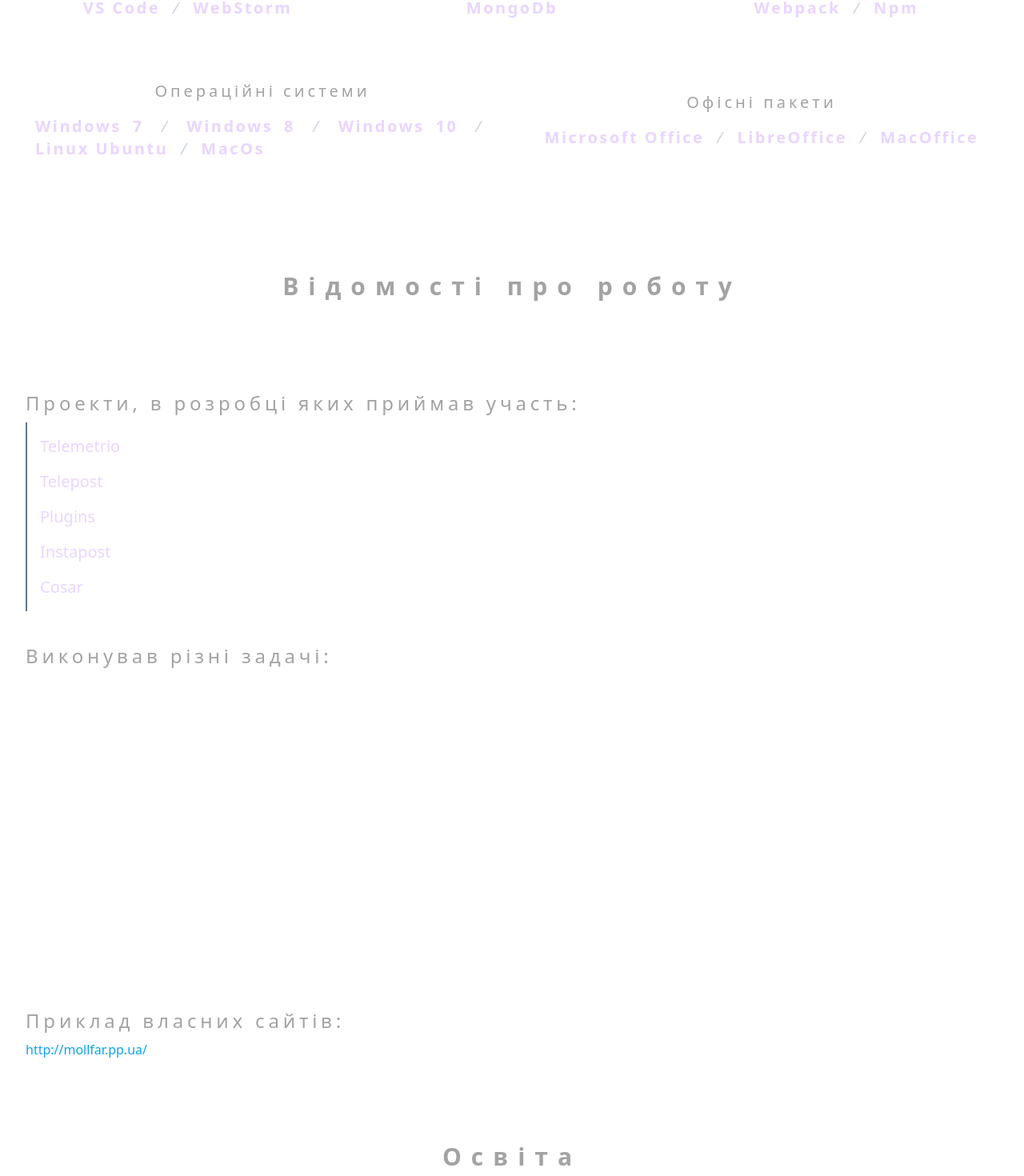
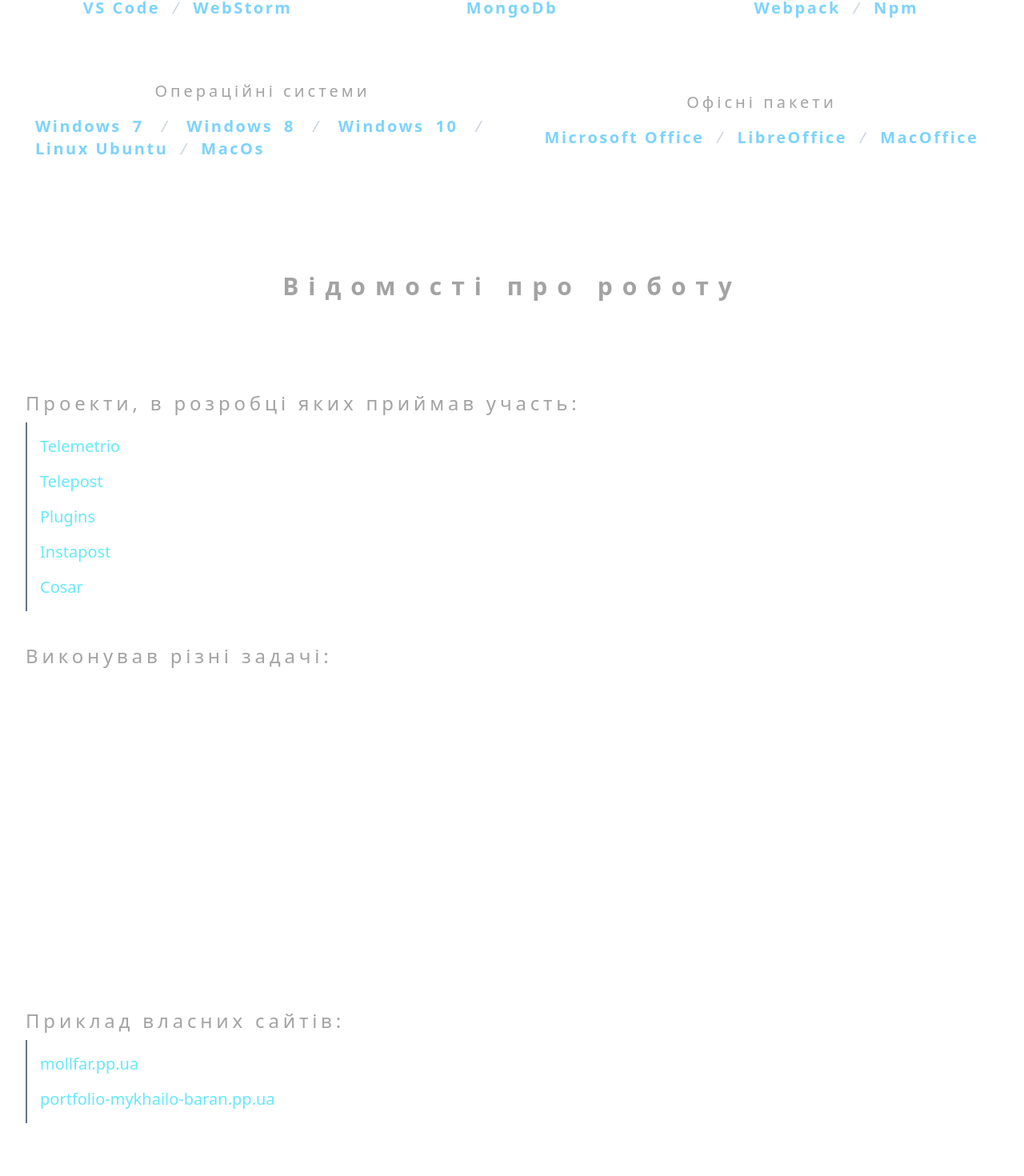
Before and after one commit to mishamollfar/portfolio, a Next.js app: page /about in a window 1280 px wide. Shown: the part 998-2468 px from the top of the page at 80% size. Built offline with nearby package versions, Linux system fonts and the light colour scheme.

Commit message:
replace style colors

```diff
--- a/app/about/page.tsx
+++ b/app/about/page.tsx
@@ -24,32 +24,32 @@ export default function AboutPage() {
                 <h2 className='text-3xl text-neutral-400 tracking-[.4em] text-center mt-10 mb-10 font-semibold w-full'>Професійні навики</h2>
                 <div className='flex flex-col sm:flex-row sm:flex-wrap items-center'>
                     <div className='flex flex-col items-center grow basis-1/2 py-4 px-2 mb-8'>
-                        <h5 className='text-xl text-neutral-400 tracking-[.2em] py-2'>Мови програмування</h5>
-                        <h3 className='text-justify text-xl text-purple-200 tracking-[.125em] font-bold p-1 mt-1'>
+                        <h5 className="text-xl text-neutral-400 tracking-[.2em] py-2">Мови програмування</h5>
+                        <h3 className="text-justify text-xl text-sky-300 tracking-[.125em] font-bold p-1 mt-1">
                             C++
-                            <em className='font-normal text-slate-300 px-2'> / </em>
+                            <em className="font-normal text-slate-300 px-2"> / </em>
                             JavaScript
-                            <em className='font-normal text-slate-300 px-2'> / </em>
+                            <em className="font-normal text-slate-300 px-2"> / </em>
                             HTML
-                            <em className='font-normal text-slate-300 px-2'> / </em>
+                            <em className="font-normal text-slate-300 px-2"> / </em>
                             Pascal
-                            <em className='font-normal text-slate-300 px-2'> / </em>
+                            <em className="font-normal text-slate-300 px-2"> / </em>
                             Python
                         </h3>
                     </div>
                     <div className='flex flex-col items-center grow basis-1/2 py-4 px-2 mb-8'>
-                        <h5 className='text-xl text-neutral-400 tracking-[.2em] py-2'>Технології програмування</h5>
-                        <h3 className='text-justify text-xl text-purple-200 tracking-[.125em] font-bold p-1 mt-1'>
+                        <h5 className="text-xl text-neutral-400 tracking-[.2em] py-2">Технології програмування</h5>
+                        <h3 className="text-justify text-xl text-sky-300 tracking-[.125em] font-bold p-1 mt-1">
                             Angular 2+
-                            <em className='font-normal text-slate-300 px-2'> / </em>
+                            <em className="font-normal text-slate-300 px-2"> / </em>
                             Node.js
-                            <em className='font-normal text-slate-300 px-2'> / </em>
+                            <em className="font-normal text-slate-300 px-2"> / </em>
                             Git
-                            <em className='font-normal text-slate-300 px-2'> / </em>
+                            <em className="font-normal text-slate-300 px-2"> / </em>
                             Rxjs
-                            <em className='font-normal text-slate-300 px-2'> / </em>
+                            <em className="font-normal text-slate-300 px-2"> / </em>
                             Css
-                            <em className='font-normal text-slate-300 px-2'> / </em>
+                            <em className="font-normal text-slate-300 px-2"> / </em>
                             Scss
                             <em className='font-normal text-slate-300 px-2'> / </em>
                             Nest js
@@ -60,48 +60,48 @@ export default function AboutPage() {
                         </h3>
                     </div>
                     <div className='flex flex-col items-center grow basis-1/4 py-4 px-2 mb-8'>
-                        <h5 className='text-xl text-neutral-400 tracking-[.2em] py-2'>Веб-редактори</h5>
-                        <h3 className='text-justify text-xl text-purple-200 tracking-[.125em] font-bold p-1 mt-1'>
+                        <h5 className="text-xl text-neutral-400 tracking-[.2em] py-2">Веб-редактори</h5>
+                        <h3 className="text-justify text-xl text-sky-300 tracking-[.125em] font-bold p-1 mt-1">
                             VS Code
-                            <em className='font-normal text-slate-300 px-2'> / </em>
+                            <em className="font-normal text-slate-300 px-2"> / </em>
                             WebStorm
                         </h3>
                     </div>
                     <div className='flex flex-col items-center grow basis-1/4 py-4 px-2 mb-8'>
-                        <h5 className='text-xl text-neutral-400 tracking-[.2em] py-2'>Бази даних</h5>
-                        <h3 className='text-justify text-xl text-purple-200 tracking-[.125em] font-bold p-1 mt-1'>
+                        <h5 className="text-xl text-neutral-400 tracking-[.2em] py-2">Бази даних</h5>
+                        <h3 className="text-justify text-xl text-sky-300 tracking-[.125em] font-bold p-1 mt-1">
                             MongoDb
                         </h3>
                     </div>
                     <div className='flex flex-col items-center grow basis-1/4 py-4 px-2 mb-8'>
-                        <h5 className='text-xl text-neutral-400 tracking-[.2em] py-2'>Системи зборки</h5>
-                        <h3 className='text-justify text-xl text-purple-200 tracking-[.125em] font-bold p-1 mt-1'>
+                        <h5 className="text-xl text-neutral-400 tracking-[.2em] py-2">Системи зборки</h5>
+                        <h3 className="text-justify text-xl text-sky-300 tracking-[.125em] font-bold p-1 mt-1">
                             Webpack
-                            <em className='font-normal text-slate-300 px-2'> / </em>
+                            <em className="font-normal text-slate-300 px-2"> / </em>
                             Npm
                         </h3>
                     </div>
                     <div className='flex flex-col items-center grow basis-1/3 py-4 px-2 mr-4 mb-8'>
-                        <h5 className='text-xl text-neutral-400 tracking-[.2em] py-2'>Операційні системи</h5>
-                        <h3 className='text-justify text-xl text-purple-200 tracking-[.125em] font-bold p-1 mt-1'>
+                        <h5 className="text-xl text-neutral-400 tracking-[.2em] py-2">Операційні системи</h5>
+                        <h3 className="text-justify text-xl text-sky-300 tracking-[.125em] font-bold p-1 mt-1">
                             Windows 7
-                            <em className='font-normal text-slate-300 px-2'> / </em>
+                            <em className="font-normal text-slate-300 px-2"> / </em>
                             Windows 8
-                            <em className='font-normal text-slate-300 px-2'> / </em>
+                            <em className="font-normal text-slate-300 px-2"> / </em>
                             Windows 10
-                            <em className='font-normal text-slate-300 px-2'> / </em>
+                            <em className="font-normal text-slate-300 px-2"> / </em>
                             Linux Ubuntu
-                            <em className='font-normal text-slate-300 px-2'> / </em>
+                            <em className="font-normal text-slate-300 px-2"> / </em>
                             MacOs
                         </h3>
                     </div>
                     <div className='flex flex-col items-center grow basis-1/3 py-4 px-2 ml-4 mb-8'>
-                        <h5 className='text-xl text-neutral-400 tracking-[.2em] py-2'>Офісні пакети</h5>
-                        <h3 className='text-justify text-xl text-purple-200 tracking-[.125em] font-bold p-1 mt-1'>
+                        <h5 className="text-xl text-neutral-400 tracking-[.2em] py-2">Офісні пакети</h5>
+                        <h3 className="text-justify text-xl text-sky-300 tracking-[.125em] font-bold p-1 mt-1">
                             Microsoft Office
-                            <em className='font-normal text-slate-300 px-2'> / </em>
+                            <em className="font-normal text-slate-300 px-2"> / </em>
                             LibreOffice
-                            <em className='font-normal text-slate-300 px-2'> / </em>
+                            <em className="font-normal text-slate-300 px-2"> / </em>
                             MacOffice
                         </h3>
                     </div>
@@ -114,20 +114,29 @@ export default function AboutPage() {
                 <div className='flex flex-col my-4'>
                     <h3 className='text-2xl text-neutral-400 tracking-[.2em] py-2'>Проекти, в розробці яких приймав участь:</h3>
                     <ul className='text-justify border-l-2 border-slate-500 pl-4'>
-                        <li className='my-4'>
-                            <span className='text-xl text-purple-200'>Telemetrio</span> - сервіс статистики telegram(https://telemetr.io)
+                        <li className="my-4">
+                            <a className="text-xl text-cyan-300 hover:text-cyan-500 transition duration-300"
+                               href="https://telemetr.io" target="_blank" rel="noreferrer">
+                                Telemetrio
+                            </a> - сервіс статистики telegram
                         </li>
-                        <li className='my-4'>
-                            <span className='text-xl text-purple-200'>Telepost</span> - сервіс віддаленого постинку в telegram(https://telepost.me)
+                        <li className="my-4">
+                            <a className="text-xl text-cyan-300 hover:text-cyan-500 transition duration-300"
+                               href="https://telepost.me" target="_blank" rel="noreferrer">
+                                Telepost
+                            </a> - сервіс віддаленого постинку в telegram
                         </li>
-                        <li className='my-4'>
-                            <span className='text-xl text-purple-200'>Plugins</span> - плагіни chrome для сервісу ecotime, instapost і telepost
+                        <li className="my-4">
+                            <span className="text-xl text-cyan-300">Plugins</span> - плагіни chrome для сервісу ecotime,
+                            instapost і telepost
                         </li>
-                        <li className='my-4'>
-                            <span className='text-xl text-purple-200'>Instapost</span> - сервіс віддаленого постинку в instagram(https://instapost.pw - зараз не підтримується)
+                        <li className="my-4">
+                            <span className="text-xl text-cyan-300">Instapost</span> - сервіс віддаленого постинку в
+                            instagram(https://instapost.pw - зараз не підтримується)
                         </li>
-                        <li className='my-4'>
-                            <span className='text-xl text-purple-200'>Cosar</span> - cервіс для модерації контенту вк(зараз не підтримується)
+                        <li className="my-4">
+                            <span className="text-xl text-cyan-300">Cosar</span> - cервіс для модерації контенту
+                            вк(зараз не підтримується)
                         </li>
                     </ul>
                 </div>
@@ -153,23 +162,30 @@ export default function AboutPage() {
                         <li className='my-4'>
                             модуля модерації контенту сервісу
                         </li>
-                        <li className='my-4'>
+                        <li className="my-4">
                             плагінів для Chrome
                         </li>
-                        <li className='my-4'>
+                        <li className="my-4">
                             написання тестів до розробки веб-інтерфесів;
                         </li>
                     </ul>
                 </div>
-                <div className='flex flex-col my-4'>
+                <div className="flex flex-col my-4">
                     <h3 className="text-2xl text-neutral-400 tracking-[.2em] py-2">Приклад власних сайтів:</h3>
-                    <p>
-                        <a href="http://mollfar.pp.ua/" target="_blank" rel="noreferrer"
-                           className="text-sky-500 hover:text-sky-700 transition duration-300">
-                            http://mollfar.pp.ua/
-                        </a>
-                        <span> - мій власний на Angular 2+</span>
-                    </p>
+                    <ul className="text-justify border-l-2 border-slate-500 pl-4">
+                        <li className="my-4">
+                            <a className="text-xl text-cyan-300 hover:text-cyan-500 transition duration-300"
+                               href="http://mollfar.pp.ua/" target="_blank" rel="noreferrer">
+                                mollfar.pp.ua
+                            </a> - mollfar.pp.ua
+                        </li>
+                        <li className="my-4">
+                            <a className="text-xl text-cyan-300 hover:text-cyan-500 transition duration-300"
+                               href="http://mykhailo-baran.pp.ua/" target="_blank" rel="noreferrer">
+                                portfolio-mykhailo-baran.pp.ua
+                            </a> - моє портфоліо на React + Next.js 13
+                        </li>
+                    </ul>
                 </div>
             </div>
             <div className='flex flex-col sm:flex-row sm:flex-wrap w-full py-4 sm:py-6 px-4'>
@@ -191,28 +207,28 @@ export default function AboutPage() {
                 <h2 className='text-3xl text-neutral-400 tracking-[.4em] text-center mt-10 mb-10 font-semibold w-full'>Знання мов</h2>
                 <div>
                     <p>
-                        <b className='text-purple-400 tracking-[.125em]'>українська</b>
+                        <b className="text-xl text-cyan-500 tracking-[.125em]">українська</b>
                         <span> - експерт,</span>
                     </p>
                     <p>
-                        <b className='text-purple-400 tracking-[.125em]'>англійська</b>
+                        <b className="text-xl text-cyan-500 tracking-[.125em]">англійська</b>
                         <span> – базовий (читаю і частково розумію, елементарне спілкування).</span>
                     </p>
                 </div>
             </div>
             <div className='flex flex-wrap items-center w-full py-4 sm:py-6 px-4'>
-                <h2 className='text-3xl text-neutral-400 tracking-[.4em] text-center mt-10 mb-10 font-semibold w-full'>Хоббі</h2>
-                <h3 className='text-justify text-xl text-purple-200 font-bold p-1 mt-1 tracking-[.125em]'>
+                <h2 className="text-3xl text-neutral-400 tracking-[.4em] text-center mt-10 mb-10 font-semibold w-full">Хоббі</h2>
+                <h3 className="text-justify text-xl text-sky-300 font-bold p-1 mt-1 tracking-[.125em]">
                     читати книги
-                    <em className='font-normal text-slate-300 px-2'> / </em>
+                    <em className="font-normal text-slate-300 px-2"> / </em>
                     слухати музику
-                    <em className='font-normal text-slate-300 px-2'> / </em>
+                    <em className="font-normal text-slate-300 px-2"> / </em>
                     грати футбол
-                    <em className='font-normal text-slate-300 px-2'> / </em>
+                    <em className="font-normal text-slate-300 px-2"> / </em>
                     гарти волейбол
-                    <em className='font-normal text-slate-300 px-2'> / </em>
+                    <em className="font-normal text-slate-300 px-2"> / </em>
                     подорожувати
-                    <em className='font-normal text-slate-300 px-2'> / </em>
+                    <em className="font-normal text-slate-300 px-2"> / </em>
                     рибалити
                     <em className='font-normal text-slate-300 px-2'> / </em>
                     грати на музичних інстурментах
--- a/app/page.tsx
+++ b/app/page.tsx
@@ -21,25 +21,31 @@ export default function HomePage() {
                         Проекти
                     </h5>
                     <ul className='flex flex-col lg:flex-row lg:flex-wrap items-center'>
-                        <li className='flex flex-col w-full lg:basis-1/3 grow m-4 p-6 shadow shadow-sky-500'>
-                            <span className='tracking-[.125em]'>2018 - 2022рр. fullstack developer</span>
-                            <span className='text-2xl text-sky-300 tracking-[.25em] mt-4'>Telemetrio</span>
+                        <li className="flex flex-col w-full lg:basis-1/3 grow m-4 p-6 shadow shadow-sky-500">
+                            <span className="tracking-[.125em]">2018 - 2022рр. fullstack developer</span>
+                            <a className="text-2xl text-cyan-300 tracking-[.25em] mt-4 hover:text-cyan-500 transition duration-300"
+                               href="https://telemetr.io" target="_blank" rel="noreferrer">
+                                Telemetrio
+                            </a>
+                        </li>
+                        <li className="flex flex-col w-full lg:basis-1/3 grow m-4 p-6 shadow shadow-sky-500">
+                            <span className="tracking-[.125em]">2017 - 2018рр. frontend developer</span>
+                            <a className="text-2xl text-cyan-300 tracking-[.25em] mt-4 hover:text-cyan-500 transition duration-300"
+                               href="https://telepost.me" target="_blank" rel="noreferrer">
+                                Telepost
+                            </a>
+                        </li>
+                        <li className="flex flex-col w-full lg:basis-1/3 grow m-4 p-6 shadow shadow-sky-500">
+                            <span className="tracking-[.125em]">2017 - 2018рр. fullstack developer</span>
+                            <span className="text-2xl text-cyan-300 tracking-[.25em] mt-4">Chrome Plugins</span>
                         </li>
                         <li className='flex flex-col w-full lg:basis-1/3 grow m-4 p-6 shadow shadow-sky-500'>
-                            <span className='tracking-[.125em]'>2017 - 2018рр. frontend developer</span>
-                            <span className='text-2xl text-sky-300 tracking-[.25em] mt-4'>Telepost</span>
+                            <span className="tracking-[.125em]">2017р. frontend developer</span>
+                            <span className="text-2xl text-cyan-300 tracking-[.25em] mt-4">Instapost</span>
                         </li>
                         <li className='flex flex-col w-full lg:basis-1/3 grow m-4 p-6 shadow shadow-sky-500'>
-                            <span className='tracking-[.125em]'>2017 - 2018рр. fullstack developer</span>
-                            <span className='text-2xl text-sky-300 tracking-[.25em] mt-4'>Chrome Plugins</span>
-                        </li>
-                        <li className='flex flex-col w-full lg:basis-1/3 grow m-4 p-6 shadow shadow-sky-500'>
-                            <span className='tracking-[.125em]'>2017р. frontend developer</span>
-                            <span className='text-2xl text-sky-300 tracking-[.25em] mt-4'>Instapost</span>
-                        </li>
-                        <li className='flex flex-col w-full lg:basis-1/3 grow m-4 p-6 shadow shadow-sky-500'>
-                            <span className='tracking-[.125em]'>2016 - 2017рр. frontend developer / tester</span>
-                            <span className='text-2xl text-sky-300 tracking-[.25em] mt-4'>Cosar</span>
+                            <span className="tracking-[.125em]">2016 - 2017рр. frontend developer / tester</span>
+                            <span className="text-2xl text-cyan-300 tracking-[.25em] mt-4">Cosar</span>
                         </li>
                     </ul>
                 </div>
@@ -48,14 +54,23 @@ export default function HomePage() {
                         Власні проекти
                     </h5>
                     <ul className='flex flex-col md:flex-row md:flex-wrap items-center'>
-                        <li className='flex flex-col w-full md:basis-1/4 grow m-4 p-6 shadow shadow-purple-500'>
-                            <span className='text-2xl text-sky-300 tracking-[.25em] m-4'>Portfolio</span>
+                        <li className="flex flex-col w-full md:basis-1/4 grow m-4 p-6 shadow shadow-purple-500">
+                            <a className="text-2xl text-cyan-300 tracking-[.25em] m-4 hover:text-cyan-500 transition duration-300"
+                               href="http://mykhailo-baran.pp.ua/" target="_blank" rel="noreferrer">
+                                Portfolio
+                            </a>
                         </li>
-                        <li className='flex flex-col w-full md:basis-1/4 grow m-4 p-6 shadow shadow-purple-500'>
-                            <span className='text-2xl text-sky-300 tracking-[.25em] m-4'>Train tickets</span>
+                        <li className="flex flex-col w-full md:basis-1/4 grow m-4 p-6 shadow shadow-purple-500">
+                            <a className="text-2xl text-cyan-300 tracking-[.25em] m-4 hover:text-cyan-500 transition duration-300"
+                               href="https://github.com/mishamollfar/train-tickets" target="_blank" rel="noreferrer">
+                                Train tickets
+                            </a>
                         </li>
-                        <li className='flex flex-col w-full md:basis-1/4 grow m-4 p-6 shadow shadow-purple-500'>
-                            <span className='text-2xl text-sky-300 tracking-[.25em] m-4'>mollfar</span>
+                        <li className="flex flex-col w-full md:basis-1/4 grow m-4 p-6 shadow shadow-purple-500">
+                            <a className="text-2xl text-cyan-300 tracking-[.25em] m-4 hover:text-cyan-500 transition duration-300"
+                               href="http://mollfar.pp.ua/" target="_blank" rel="noreferrer">
+                                mollfar
+                            </a>
                         </li>
                     </ul>
                 </div>
```
Also changed, not shown: app/projects/page.tsx (+21 -19 lines), components/address.tsx (+12 -12 lines), 2 other files (tests, documents, lock files or other folders).
